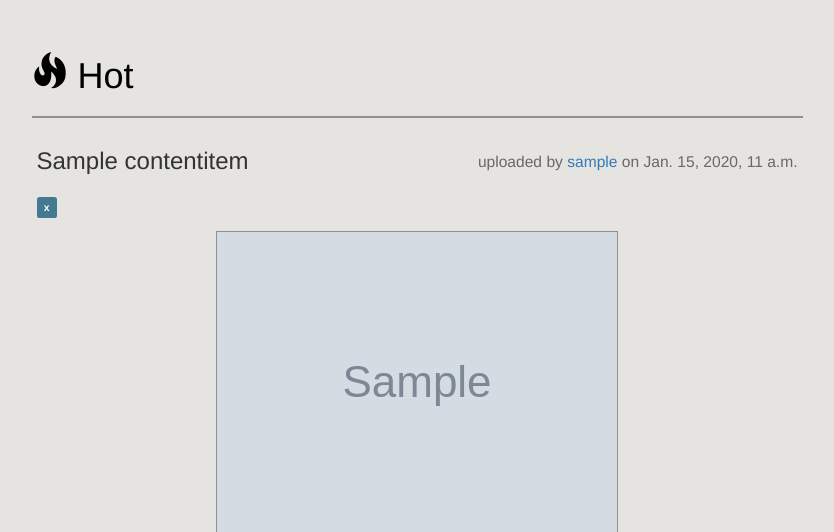
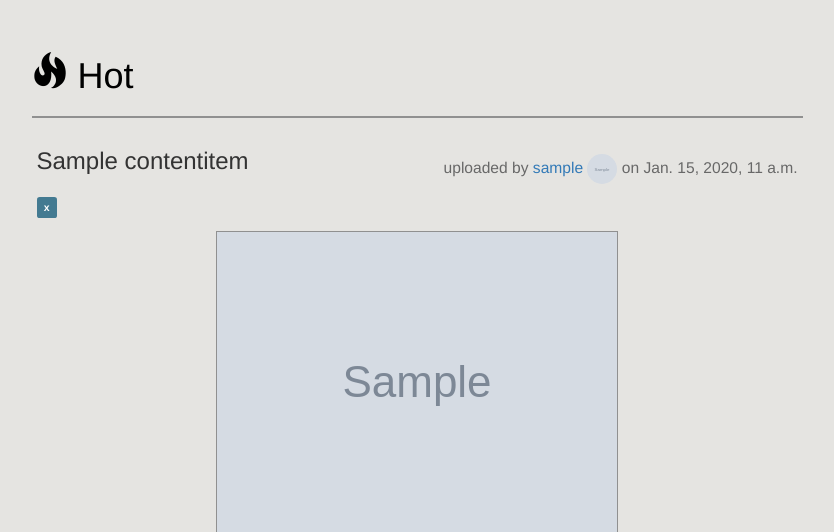
Before and after one commit to SNDjango/server, a Django app: page / in a window 1280 px wide. Shown: the part 57-589 px from the top of the page, without its empty margins (223-1057 px from the left). Run offline with Django 3.2, Linux system fonts and the light colour scheme; a user stored in the database is signed in; tables that the repository leaves empty hold one stand-in row (values such as "Sample post"); grey boxes marked "Sample" are stand-in pictures; some libraries are stand-ins or nearby versions.

Commit message:
author's pic at content item, also with link to profile

```diff
--- a/snd/image_board/templates/content_items.html
+++ b/snd/image_board/templates/content_items.html
@@ -3,7 +3,7 @@
     <div class="row">
         <div class="col-md-12">
             <div class="title-container">
-                <h3>{{ post.title }} <small class="pull-right content-title-subscript">uploaded by <a href="{% url 'profile_user' post.uploaded_by.id %}">{{ post.uploaded_by }}</a> on {{ post.upload_date }}</small></h3>
+                <h3>{{ post.title }} <small class="pull-right content-title-subscript">uploaded by <a href="{% url 'profile_user' post.uploaded_by.id %}">{{ post.uploaded_by }}</a> <a href="{% url 'profile_user' post.uploaded_by.id %}"><img src="{{ post.uploaded_by.profile.user_photo.url }}" class="img-circle" width="30" height="30"></a> on {{ post.upload_date }}</small></h3>
             </div>
         </div>
 
```
